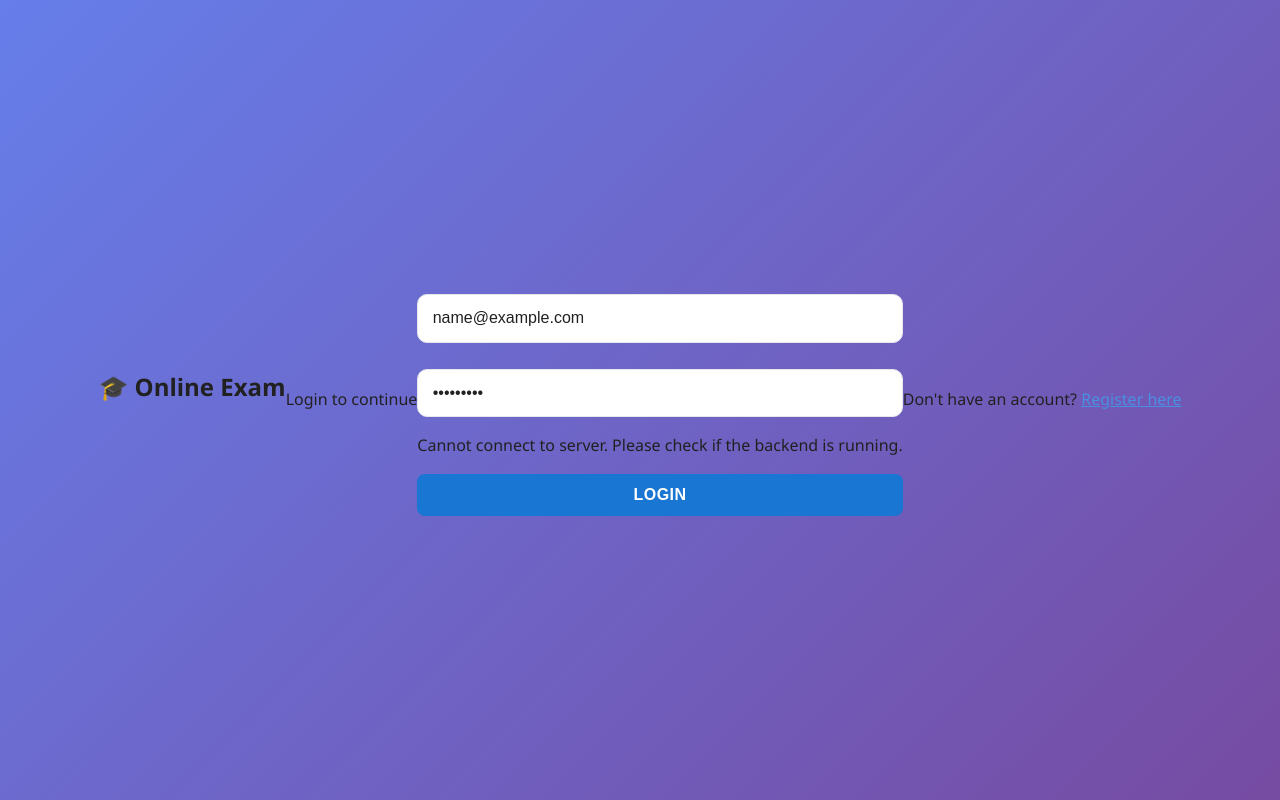
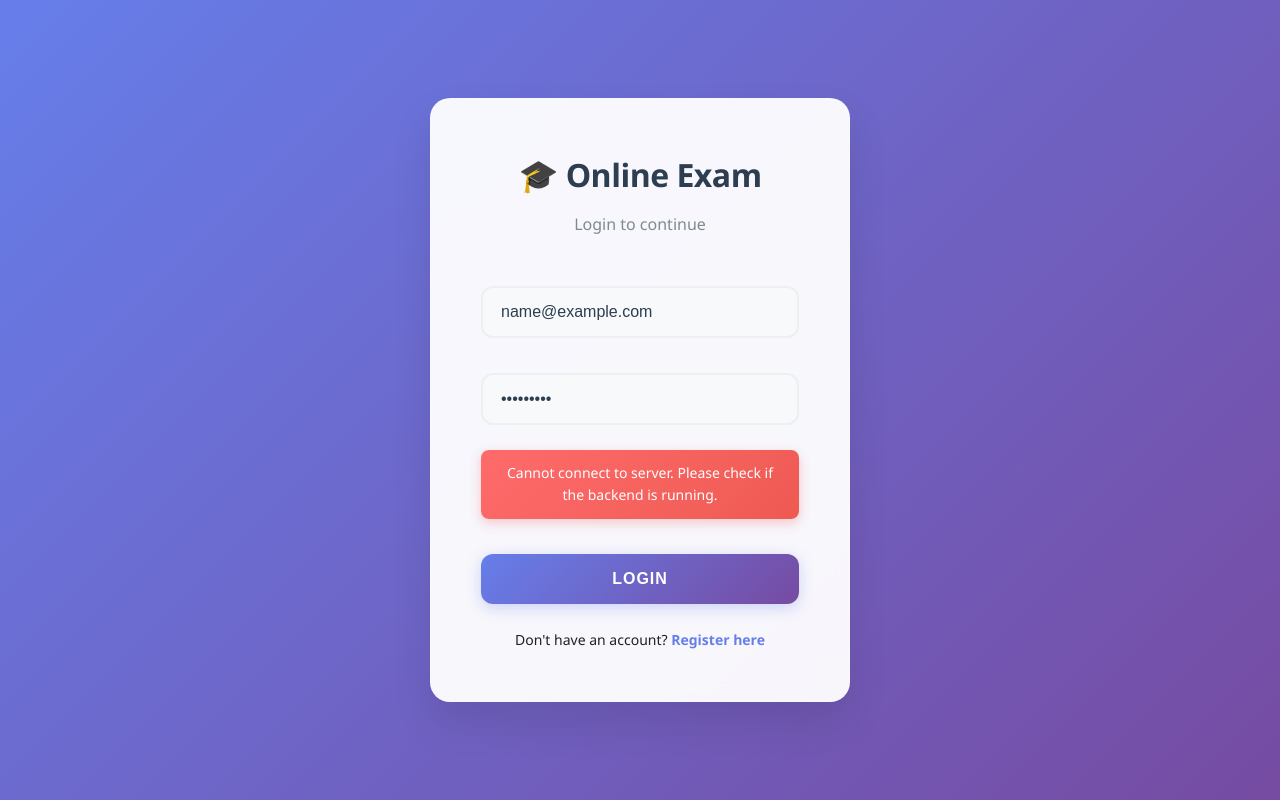
Before and after one commit to sushanthms/Online-Exam-Proctoring-System, a React (Create React App) app in the folder frontend/: page / in a window 1280 px wide. Both pictures are taken after typing "name@example.com", "Sample123" into the empty fields and a click on the button "LOGIN". Built offline with nearby package versions, Linux system fonts and the light colour scheme; no server answers.

Commit message:
Made the login page neat

```diff
--- a/frontend/src/components/LoginPage.css
+++ b/frontend/src/components/LoginPage.css
@@ -1,105 +1,161 @@
 .login-container {
+  min-height: 100vh;
   display: flex;
+  align-items: center;
   justify-content: center;
-  align-items: center;
-  min-height: 100vh;
   background: linear-gradient(135deg, #667eea 0%, #764ba2 100%);
-  padding: 1rem;
+  padding: 20px;
+  font-family: 'Segoe UI', Tahoma, Geneva, Verdana, sans-serif;
 }
 
 .login-box {
-  background: #ffffff;
-  padding: 3rem 2rem;
+  background: rgba(255, 255, 255, 0.95);
+  padding: 50px;
   border-radius: 20px;
-  max-width: 400px;
+  box-shadow: 0 20px 40px rgba(0, 0, 0, 0.1);
   width: 100%;
-  box-shadow: 0 20px 60px rgba(0, 0, 0, 0.2);
-  animation: slideUp 0.5s ease;
+  max-width: 420px;
+  text-align: center;
+  backdrop-filter: blur(10px);
+  border: 1px solid rgba(255, 255, 255, 0.2);
+  animation: fadeInUp 0.6s ease-out;
 }
 
-@keyframes slideUp {
-  from { opacity: 0; transform: translateY(30px); }
-  to { opacity: 1; transform: translateY(0); }
+@keyframes fadeInUp {
+  from {
+    opacity: 0;
+    transform: translateY(30px);
+  }
+  to {
+    opacity: 1;
+    transform: translateY(0);
+  }
 }
 
 .login-header {
-  text-align: center;
-  margin-bottom: 2rem;
+  margin-bottom: 40px;
 }
 
 .login-header h2 {
-  font-size: 2rem;
-  margin-bottom: 0.5rem;
-  color: #1f2937;
+  color: #2c3e50;
+  font-size: 32px;
+  margin-bottom: 12px;
+  font-weight: 700;
+  letter-spacing: -0.5px;
 }
 
 .login-header p {
-  font-size: 0.95rem;
-  color: #6b7280;
+  color: #7f8c8d;
+  font-size: 16px;
+  line-height: 1.5;
 }
 
 .login-input {
   width: 100%;
-  padding: 0.9rem;
-  margin-bottom: 1rem;
-  border: 1.5px solid #e5e7eb;
-  border-radius: 10px;
-  font-size: 1rem;
+  padding: 15px 18px;
+  margin-bottom: 25px;
+  border: 2px solid #ecf0f1;
+  border-radius: 12px;
+  font-size: 16px;
   transition: all 0.3s ease;
+  box-sizing: border-box;
+  background: #f8f9fa;
+  color: #2c3e50;
 }
 
 .login-input:focus {
   outline: none;
   border-color: #667eea;
-  box-shadow: 0 0 0 3px rgba(102, 126, 234, 0.2);
+  background: white;
+  box-shadow: 0 0 0 4px rgba(102, 126, 234, 0.15);
+  transform: translateY(-1px);
+}
+
+.login-input::placeholder {
+  color: #95a5a6;
+  font-style: italic;
 }
 
 .login-error {
-  background: #fee2e2;
-  color: #991b1b;
-  padding: 0.75rem;
+  background: linear-gradient(135deg, #ff6b6b 0%, #ee5a52 100%);
+  color: white;
+  padding: 12px 16px;
   border-radius: 8px;
-  margin-bottom: 1rem;
-  font-size: 0.9rem;
-  border-left: 4px solid #dc2626;
+  margin-bottom: 20px;
+  font-size: 14px;
+  font-weight: 500;
+  box-shadow: 0 4px 12px rgba(238, 90, 82, 0.3);
+  animation: shake 0.5s ease-in-out;
+}
+
+@keyframes shake {
+  0%, 100% { transform: translateX(0); }
+  25% { transform: translateX(-5px); }
+  75% { transform: translateX(5px); }
 }
 
 .login-btn {
   width: 100%;
-  padding: 1rem;
+  padding: 16px;
   background: linear-gradient(135deg, #667eea 0%, #764ba2 100%);
-  color: #fff;
+  color: white;
   border: none;
-  border-radius: 10px;
-  font-size: 1.05rem;
-  font-weight: 600;
+  border-radius: 12px;
+  font-size: 16px;
+  font-weight: 700;
   cursor: pointer;
   transition: all 0.3s ease;
+  margin-bottom: 25px;
+  text-transform: uppercase;
+  letter-spacing: 1px;
+  box-shadow: 0 4px 15px rgba(102, 126, 234, 0.3);
 }
 
 .login-btn:hover:not(:disabled) {
   transform: translateY(-2px);
-  box-shadow: 0 8px 20px rgba(102, 126, 234, 0.4);
+  box-shadow: 0 8px 25px rgba(102, 126, 234, 0.4);
 }
 
 .login-btn:disabled {
   opacity: 0.6;
   cursor: not-allowed;
+  transform: none;
+  box-shadow: none;
 }
 
 .login-footer {
   text-align: center;
-  margin-top: 1.5rem;
+  color: #7f8c8d;
+  font-size: 14px;
+  font-weight: 500;
+  margin-top: 0;
 }
 
 .login-link {
   color: #667eea;
   font-weight: 600;
   text-decoration: none;
+  position: relative;
+  transition: all 0.3s ease;
 }
 
 .login-link:hover {
-  text-decoration: underline;
+  color: #764ba2;
+}
+
+.login-link::after {
+  content: '';
+  position: absolute;
+  width: 0;
+  height: 2px;
+  bottom: -2px;
+  left: 0;
+  background: linear-gradient(135deg, #667eea 0%, #764ba2 100%);
+  transition: width 0.3s ease;
+}
+
+.login-link:hover::after {
+  width: 100%;
 }
 
 @media (max-width: 480px) {
--- a/frontend/src/components/LoginPage.js
+++ b/frontend/src/components/LoginPage.js
@@ -62,8 +62,11 @@ export default function LoginPage({ onLogin }) {
 
   return (
     <div className="login-container">
+      <div className="login-box">
+        <div className="login-header">
           <h2>🎓 Online Exam</h2>
           <p>Login to continue</p>
+        </div>
         <form onSubmit={handleLogin}>
           <input
             className="login-input"
@@ -83,14 +86,17 @@ export default function LoginPage({ onLogin }) {
             required
             autoComplete="current-password"
           />
-        {error && <p className="error-text">{error}</p>}
-        <button className="login-button" type="submit" disabled={loading}>
+          {error && <div className="login-error">{error}</div>}
+          <button className="login-btn" type="submit" disabled={loading}>
             {loading ? "Logging in..." : "Login"}
           </button>
         </form>
+        <div className="login-footer">
           <p>
-        Don't have an account? <Link to="/register">Register here</Link>
+            Don't have an account? <Link to="/register" className="login-link">Register here</Link>
           </p>
+        </div>
+      </div>
     </div>
   );
 }
--- a/frontend/src/components/ResultPage.js
+++ b/frontend/src/components/ResultPage.js
@@ -335,7 +335,13 @@ export default function ResultPage({ onLogout, isAdmin = false }) {
                 ? result.correctAnswers[i]
                 : (q.correctOptionValue || (typeof q.correctOption === "number" ? q.options[q.correctOption] : null));
 
-              const isCorrect = String(userAnswerValue || "").trim() === String(correctValue || "").trim();
+              // Enhanced comparison logic to handle edge cases
+              const normalizeAnswer = (answer) => {
+                if (answer === null || answer === undefined || answer === "") return "";
+                return String(answer).trim().toLowerCase();
+              };
+
+              const isCorrect = normalizeAnswer(userAnswerValue) === normalizeAnswer(correctValue);
 
               return (
                 <div
```
Lines whose indentation alone changed are shown as unchanged.
